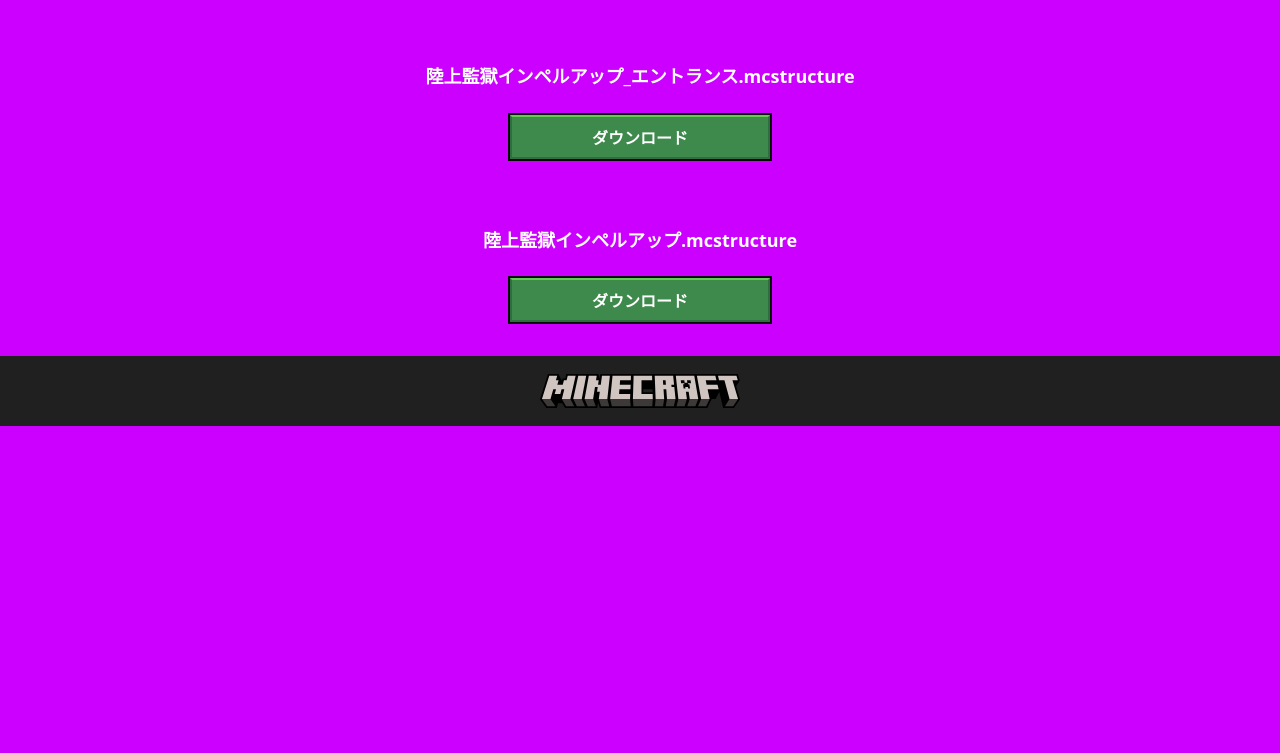
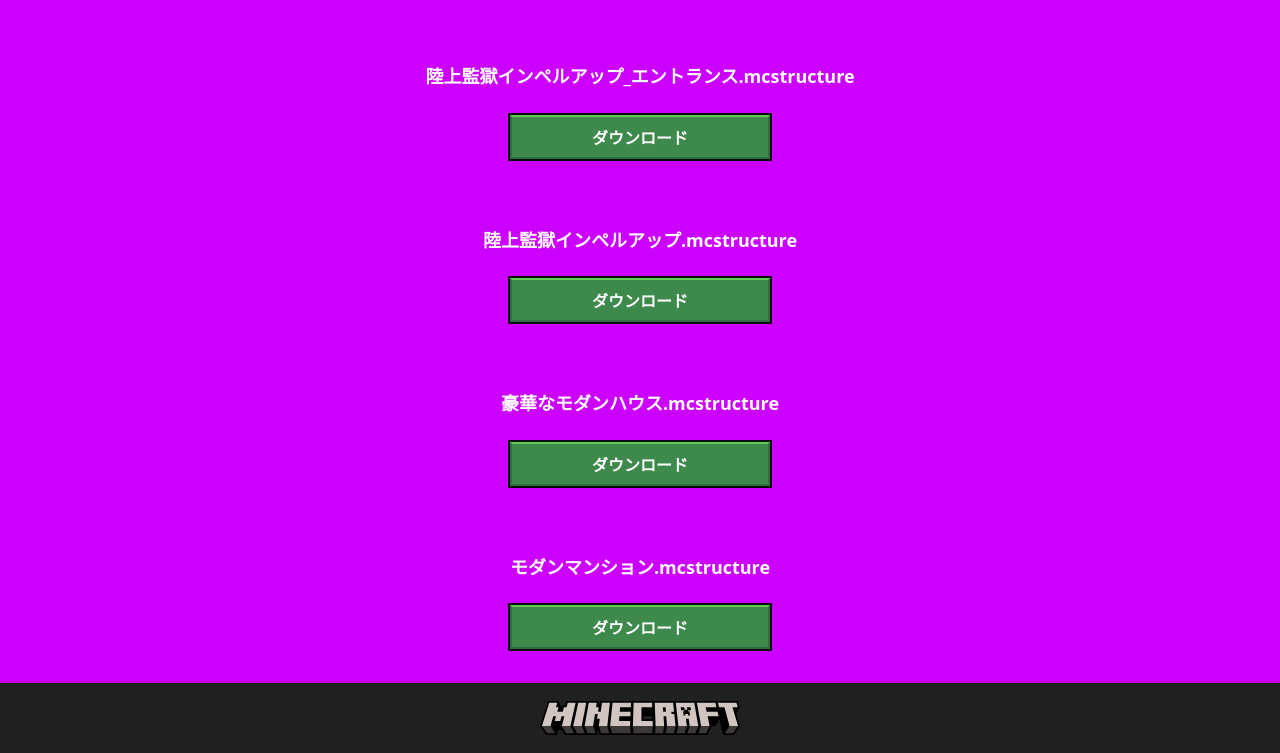
Before and after one commit to virtualitypage/minecraft, a plain HTML site: page content/chest/back_up/structure.html in a window 1280 px wide. Shown: the part 7856-8609 px from the top of the page. Before the commit the page ends 8282 px from the top, so only its background shows below. Drawn offline with Linux system fonts and the light colour scheme.

Commit message:
Update structure.html

```diff
--- a/content/chest/back_up/structure.html
+++ b/content/chest/back_up/structure.html
@@ -168,6 +168,24 @@
           </tr>
         </table>
       </article>
+      <article>
+        <p style="text-align:center; font-size: 18px; margin-top: 5px;"><b>豪華なモダンハウス.mcstructure<br>
+        </b></p>
+        <table class="content-bottom">
+          <tr>
+            <td class="content-bottom"><a href="../../../dl/豪華なモダンハウス ロード時 Y -4.mcstructure" class="btn-play">ダウンロード</a></td>
+          </tr>
+        </table>
+      </article>
+            <article>
+        <p style="text-align:center; font-size: 18px; margin-top: 5px;"><b>モダンマンション.mcstructure<br>
+        </b></p>
+        <table class="content-bottom">
+          <tr>
+            <td class="content-bottom"><a href="../../../dl/モダンマンション.mcstructure" class="btn-play">ダウンロード</a></td>
+          </tr>
+        </table>
+      </article>
     </main>
     <footer>
       <a href="#">
```
